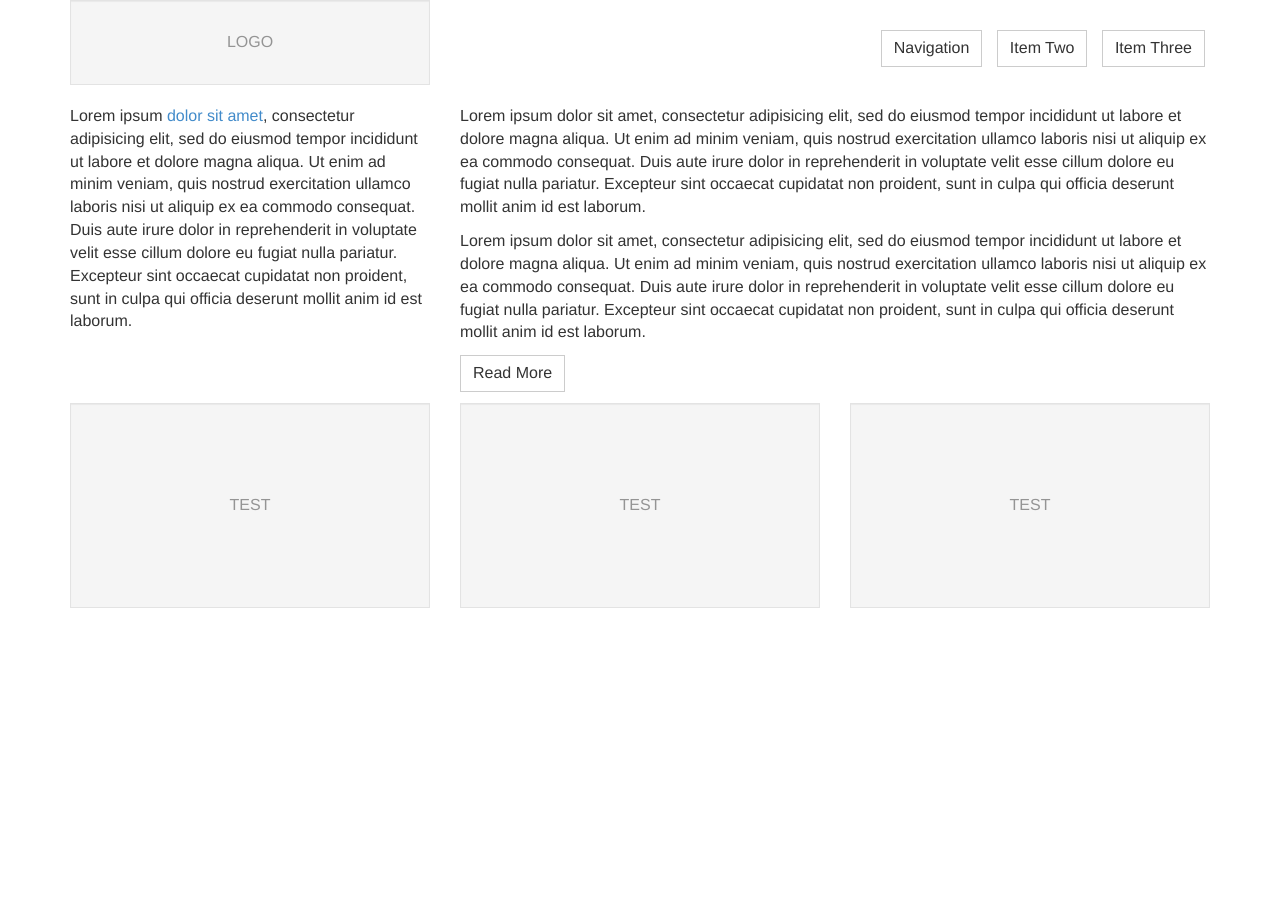
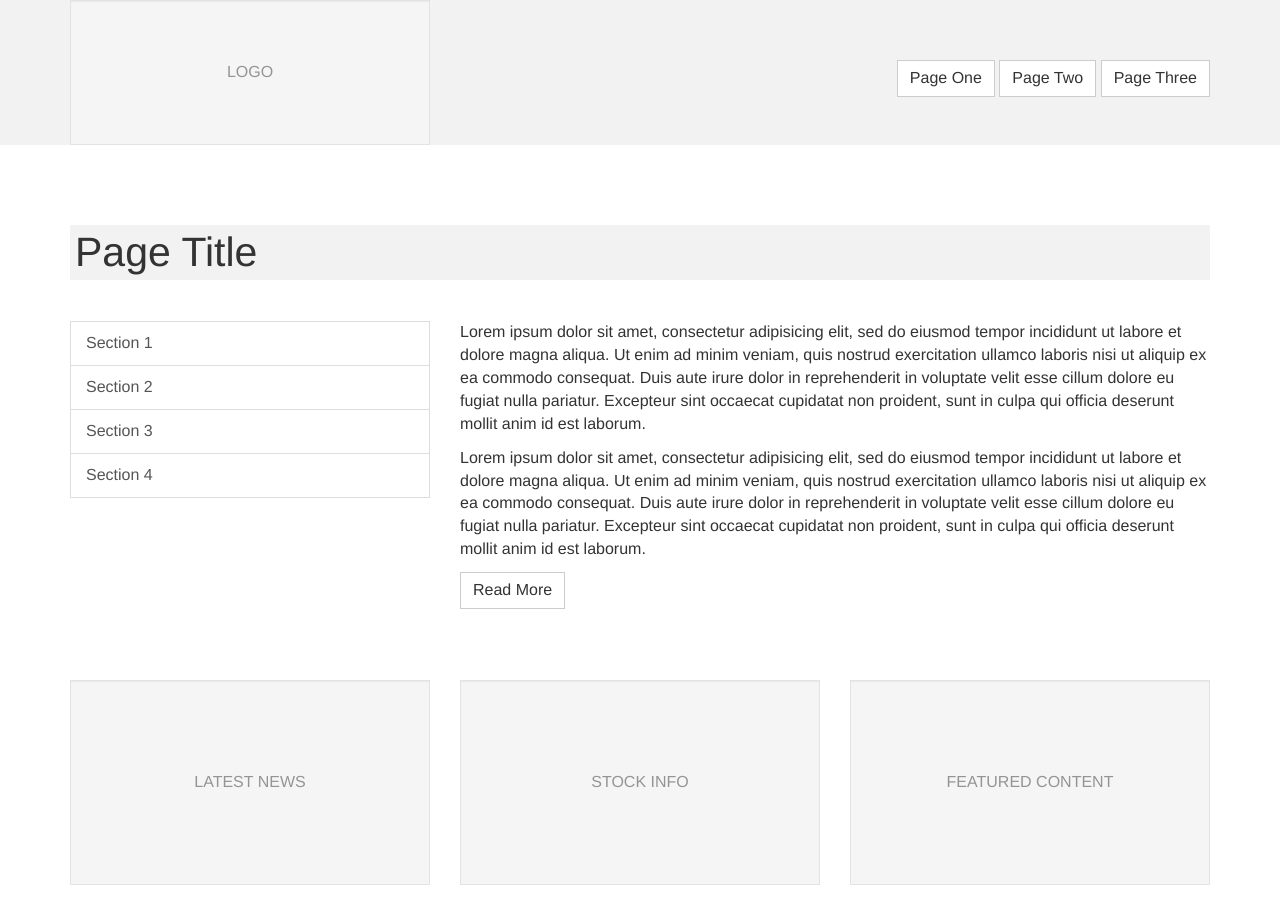
Before and after one commit to andyvanee/minotaur, a website: page index.html in a window 1280 px wide. Before the commit the page ends 800 px from the top, so only its background shows below. Drawn offline with Linux system fonts and the light colour scheme.

Commit message:
Nav tweaks

```diff
--- a/index.html
+++ b/index.html
@@ -6,35 +6,57 @@
   <meta name=viewport content="width=device-width, initial-scale=1">
   <link rel="stylesheet" type="text/css" href="dist/css/minotaur.css">
   <style type="text/css">
-  nav.main { margin-top: 30px; }
+    /* Template specific styles */
+    nav.main { margin: 10px 0 10px; }
+    nav.main ul { text-align: center; }
+    nav.main li { margin-bottom: -1px; }
+    nav.main a { display: block; }
+    @media (min-width: 992px) {
+      nav.main { margin: 60px 0 35px; }
+      nav.main ul { text-align: right; }
+      nav.main li { display: inline-block; }
+      nav.main a { display: inline-block; }
+    }
+    h1 {
+      background-color: #f2f2f2;
+      padding: 5px; margin: 0.5em 0 1em;
+    }
+    .masthead {
+      background-color: #f2f2f2;
+    }
   </style>
 </head>
 <body>
-<div class="body-wrapper">
+<div class="masthead">
   <div class="container">
     <div class="row">
       <div class="col-md-4">
-        <a href="#"><div class="placebox placebox-small">Logo</div></a>
+        <a href="#"><div class="placebox placebox-medium" style="margin-bottom: 0;">Logo</div></a>
       </div>
 
       <nav class="main col-md-8">
-        <ul class="list-inline text-right">
-          <li><a class="btn btn-default" href="#">Navigation</a></li>
-          <li><a class="btn btn-default" href="#">Item Two</a></li>
-          <li><a class="btn btn-default" href="#">Item Three</a></li>
+        <ul class="list-unstyled">
+          <li><a class="btn btn-default" href="#">Page One</a></li>
+          <li><a class="btn btn-default" href="#">Page Two</a></li>
+          <li><a class="btn btn-default" href="#">Page Three</a></li>
         </ul>
       </nav>
     </div>
+  </div>
+</div><!-- .masthead -->
+<div class="main section">
+  <div class="container">
     <div class="row">
+      <div class="col-md-12">
+        <h1>Page Title</h1>
+      </div>
       <div class="col-md-4">
-        <p>
-          Lorem ipsum <a href="#">dolor sit amet</a>, consectetur adipisicing elit, sed do eiusmod
-          tempor incididunt ut labore et dolore magna aliqua. Ut enim ad minim veniam,
-          quis nostrud exercitation ullamco laboris nisi ut aliquip ex ea commodo
-          consequat. Duis aute irure dolor in reprehenderit in voluptate velit esse
-          cillum dolore eu fugiat nulla pariatur. Excepteur sint occaecat cupidatat non
-          proident, sunt in culpa qui officia deserunt mollit anim id est laborum.
-        </p>
+        <div class="list-group">
+          <a class="list-group-item" href="#">Section 1</a>
+          <a class="list-group-item" href="#">Section 2</a>
+          <a class="list-group-item" href="#">Section 3</a>
+          <a class="list-group-item" href="#">Section 4</a>
+        </div>
       </div>
       <div class="col-sm-6 col-md-8">
         <p>
@@ -60,15 +82,19 @@
         </p>
       </div>
     </div>
+  </div>
+</div>
+<div class="features">
+  <div class="container">
     <div class="row">
       <div class="col-sm-4">
-        <div class="placebox placebox-large">Test</div>
+        <div class="placebox placebox-large">Latest News</div>
       </div>
       <div class="col-sm-4">
-        <div class="placebox placebox-large">Test</div>
+        <div class="placebox placebox-large">Stock Info</div>
       </div>
       <div class="col-sm-4">
-        <div class="placebox placebox-large">Test</div>
+        <div class="placebox placebox-large">Featured Content</div>
       </div>
     </div>
   </div>
--- a/less/minotaur.less
+++ b/less/minotaur.less
@@ -6,6 +6,7 @@
 @import "bootstrap/less/grid";
 @import "bootstrap/less/utilities";
 @import "bootstrap/less/wells";
+@import "bootstrap/less/list-group";
 @import "buttons";
 @import "placeholders";
 @import "variables";
--- a/less/placeholders.less
+++ b/less/placeholders.less
@@ -1,3 +1,8 @@
+.section {
+  padding-top: @grid-gutter-width * 2;
+  padding-bottom: @grid-gutter-width * 2;
+}
+
 .placebox {
   .well();
   text-transform: uppercase;
@@ -10,6 +15,11 @@
   padding-bottom: @grid-gutter-width * 3;
 }
 
+.placebox-medium {
+  padding-top: @grid-gutter-width * 2;
+  padding-bottom: @grid-gutter-width * 2;
+}
+
 .placebox-small {
   padding-top: @grid-gutter-width;
   padding-bottom: @grid-gutter-width;
```
Also changed, not shown: dist/css/minotaur.css.
